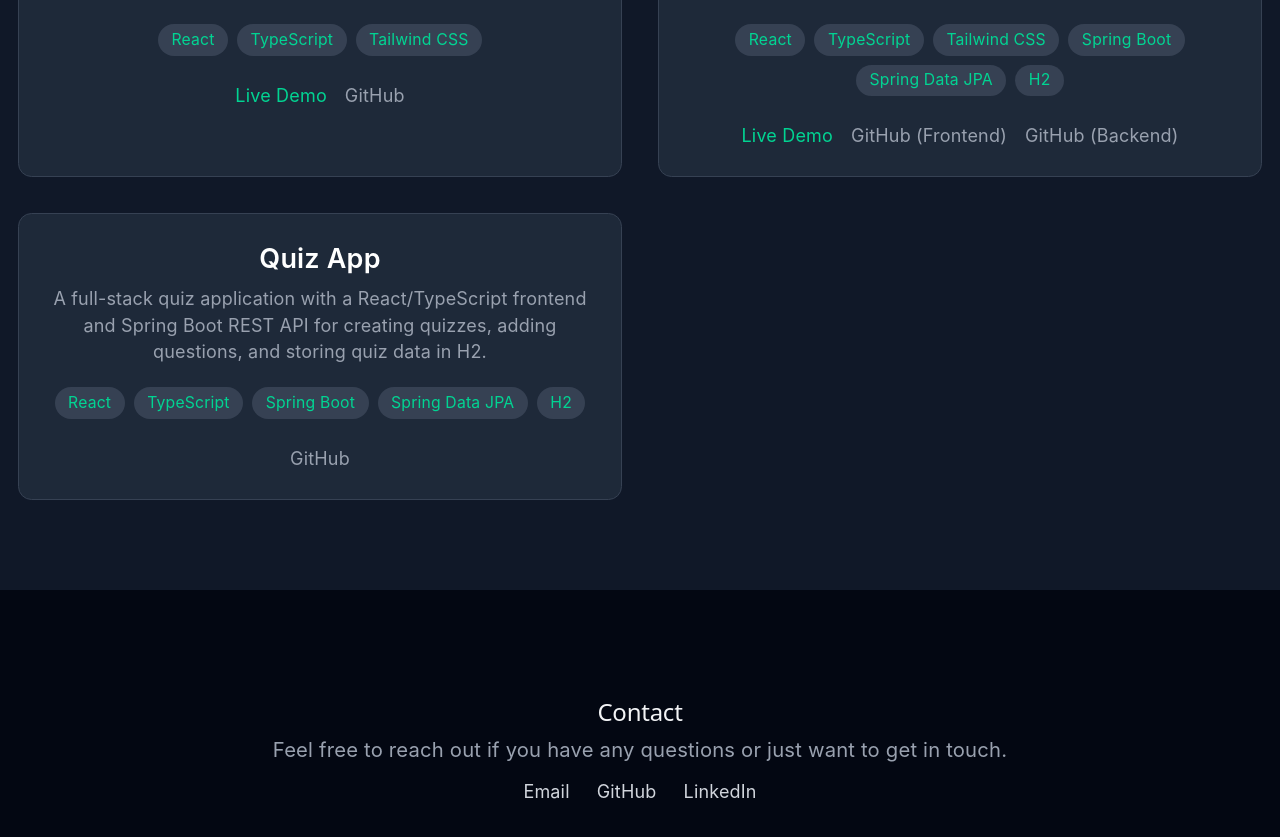
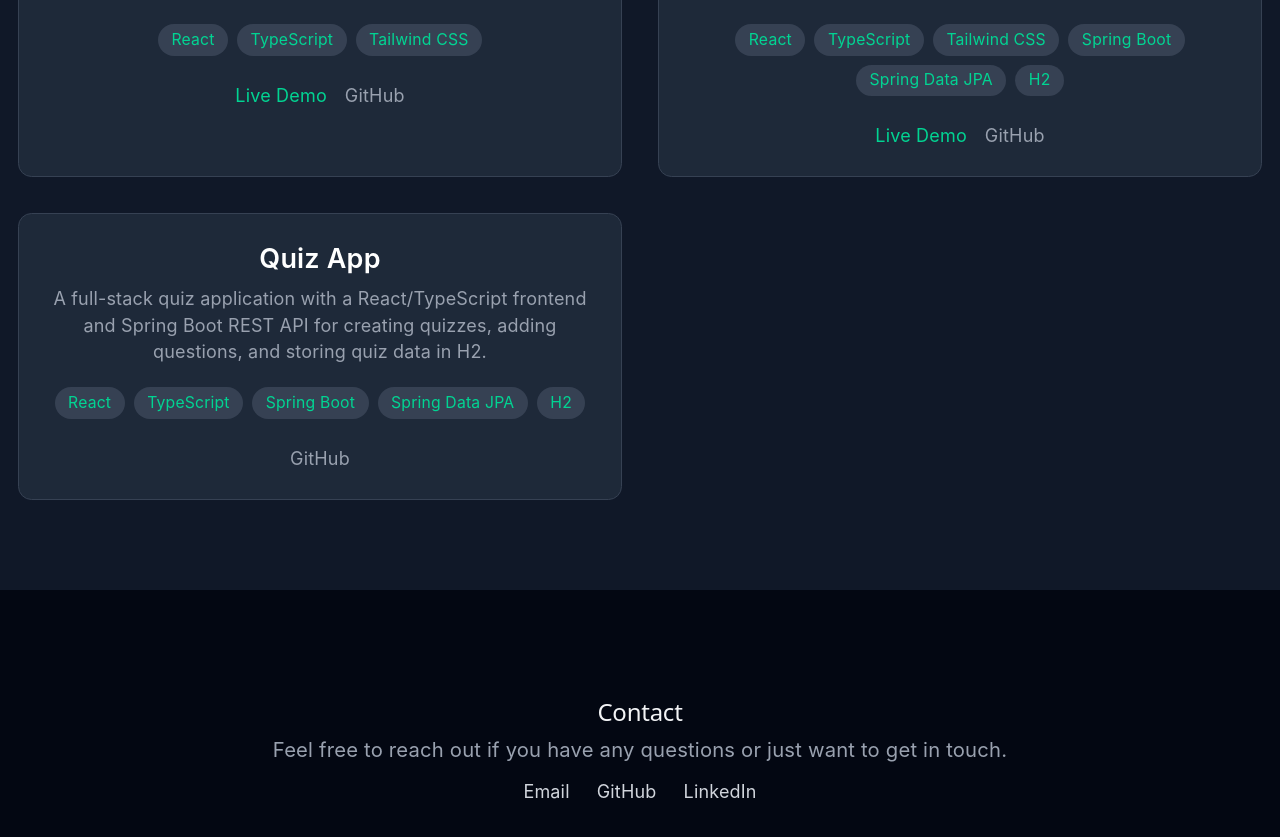
Before and after one commit to pthormodsen/portfolio, a React (Vite) app: page / in a window 1280 px wide. Shown: the part 1160-1997 px from the top of the page. Built offline with nearby package versions, Linux system fonts and the light colour scheme.

Commit message:
Merged seperate githubs to 1

```diff
--- a/src/data/projects.js
+++ b/src/data/projects.js
@@ -120,10 +120,7 @@ export const projects = [
     description: "A full-stack project management system with a React/TypeScript Kanban board and a Spring Boot REST API for users, projects, and tasks.",
     tech: ["React", "TypeScript", "Tailwind CSS", "Spring Boot", "Spring Data JPA", "H2"],
     liveLink: "https://projectmanager.patreek.no",
-    githubLinks: [
-      { label: "Frontend", url: "https://github.com/pthormodsen/projectmanager-frontend" },
-      { label: "Backend", url: "https://github.com/pthormodsen/Projectmanager-backend" }
-    ]
+    github: "https://github.com/pthormodsen/Projectmanager",
   },
 
   {
```
